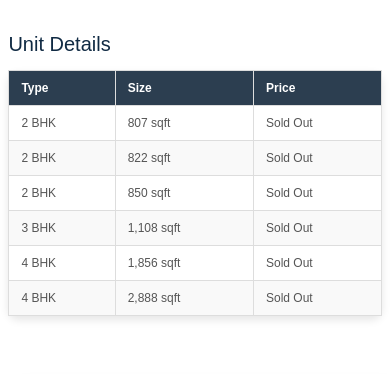
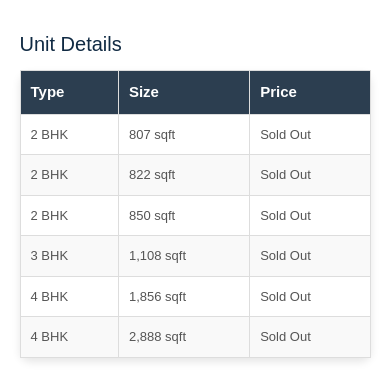
Before and after one commit to siddhantdhomse45/Realvine, a React (Vite) app: page /property/1 in a window 390 px wide. Shown: the part 1153-1527 px from the top of the page. Built offline with nearby package versions, Linux system fonts and the light colour scheme.

Commit message:
third commit

```diff
--- a/src/page/property/property-detail.css
+++ b/src/page/property/property-detail.css
@@ -430,15 +430,39 @@ body {
 }
 
 @media (max-width: 768px) {
+  .details-table,
   .unit-details-table {
-    width: 100%;
+    width: 90%; /* Make tables more responsive to screen size */
+    font-size: 1.6rem; /* Adjust font size for readability */
   }
-  .unit-details-table th, .unit-details-table td {
-    font-size: 1.2rem;
-    padding: 8px 12px;
+
+  .details-table th,
+  .details-table td,
+  .unit-details-table th,
+  .unit-details-table td {
+    padding: 10px; /* Reduce padding for smaller screens */
   }
 }
 
+@media (max-width: 480px) {
+  .details-table,
+  .unit-details-table {
+    width: 100%; /* Use full width for very small screens */
+    font-size: 1.4rem; /* Further reduce font size */
+    margin: 10px auto; /* Adjust margin */
+  }
+
+  .details-table th,
+  .unit-details-table th {
+    font-size: 1.5rem; /* Reduce heading font size */
+  }
+
+  .details-table td,
+  .unit-details-table td {
+    font-size: 1.3rem; /* Reduce cell font size for compactness */
+    word-wrap: break-word; /* Ensure long content wraps properly */
+  }
+}
 
 .horizontal-layout {
   display: grid;
@@ -476,25 +500,35 @@ body {
 
 @media (max-width: 768px) {
   .facilities-container {
-    margin: 2rem auto;
+    flex-direction: column; /* Stack columns vertically */
+    gap: 20px; /* Reduce gap between columns */
+    margin-left: 0; /* Adjust margin for better alignment */
   }
+
+  .facilities-column {
+    gap: 15px; /* Slightly increase gap between items in a column */
   }
+
+  .facility-item {
+    font-size: 14px; /* Reduce font size for better readability */
+    line-height: 1.4; /* Adjust line height */
+  }
+}
 
 
 
-.project-summary {
-  margin-bottom: 30px;
-  gap: 20px;
-  /* margin-right: 100px; */
-  /* margin-right: 30px; */
+@media (max-width: 768px) {
+  .project-summary {
+    margin-bottom: 20px; /* Adjust margin for better fit */
+    gap: 15px; /* Reduce gap for smaller screens */
+    /* Remove unnecessary right margins for simplicity */
+  }
 
+  .project-summary h3 {
+    font-size: 1.8rem; /* Slightly reduce font size for tablets */
+    margin-bottom: 10px; /* Adjust spacing below the heading */
+  }
 }
-
-.project-summary h3 {
-  font-size: 2rem;
-  margin-bottom: 15px;
-}
-
 @media screen and (max-width: 768px) {
   .project-summary {
     margin-bottom: 20px; /* Reduce the margin for smaller screens */
```
